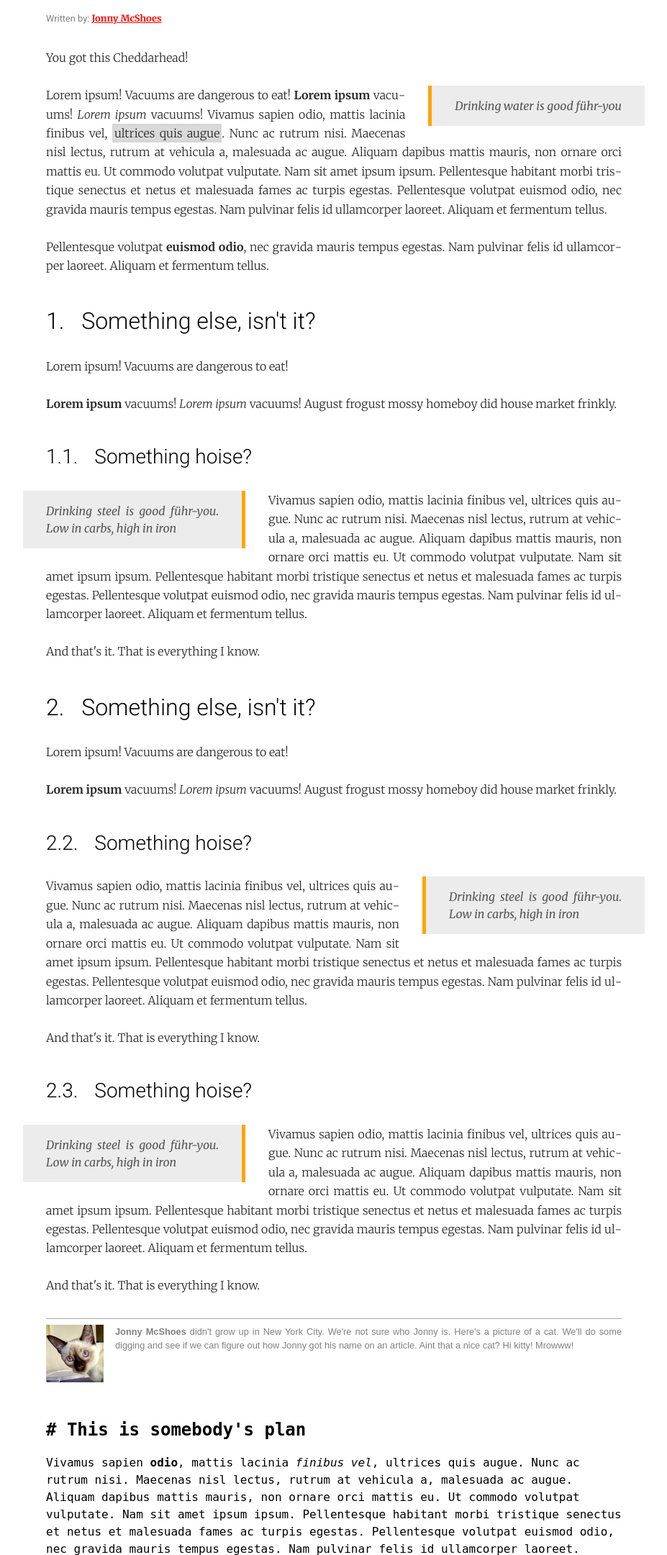
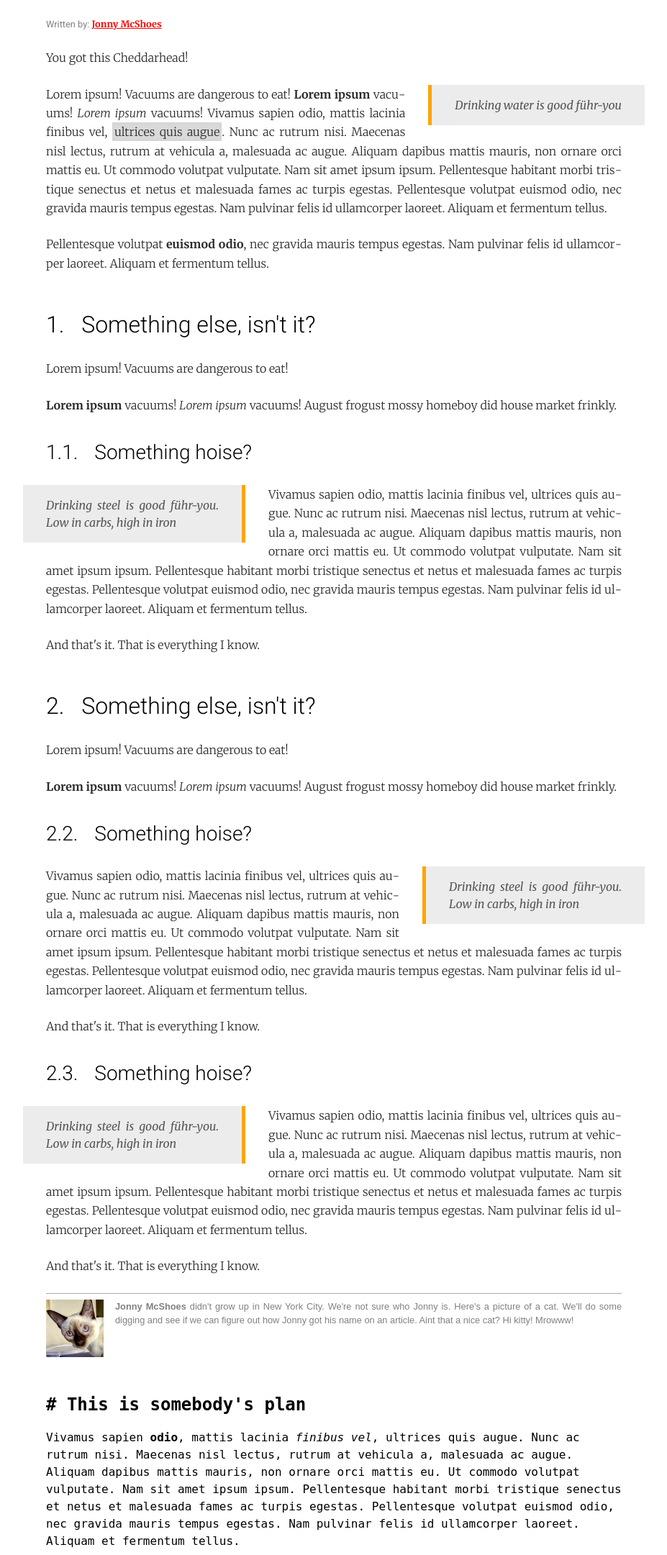
Before and after one commit to mikekasprzak/ld48-mockups, a PHP site: page / in a window 1280 px wide. Shown: the part 186-2347 px from the top of the page at 72% size, without its empty margins (176-1103 px from the left). Run offline with PHP 8.4, Linux system fonts and the light colour scheme.

Commit message:
about to remove the hgroup

```diff
--- a/rough-article/article-article.css
+++ b/rough-article/article-article.css
@@ -51,7 +51,7 @@ article.article a {
 
 
 article.article hgroup {
-	margin-top: 2.5rem;
+	/*margin-top: 2.5rem;*/
 }
 
 /* h1 reserved for chapters */
@@ -67,9 +67,11 @@ article.article hgroup h6 {
 
 article.article hgroup h2 {
 	font-size: 2.0rem;
+	padding-top: 1.5rem;
 }
 article.article hgroup h3 {
 	font-size: 1.75rem;
+	padding-top: 0.5rem;
 }
 article.article hgroup h4 {
 	font-size: 1.5rem;
@@ -79,7 +81,14 @@ article.article hgroup h5,
 article.article hgroup h6 {
 	font-size: 1.25rem;
 	font-style: italic;
+	margin-bottom: 0;
 }
+
+/*
+article.article h2 + p {
+	margin-top: 0.5rem;
+}
+*/
 
 article.article hgroup h2:before {
 	counter-increment: SECTION_NUM;
@@ -105,8 +114,7 @@ article.article hgroup h4:before {
 }
 
 article.article address {
-	margin-top: 1.0rem;
-	margin-bottom: 2.0rem;
+	/*margin-bottom: 2.0rem;*/
 	font-size: 0.8rem;
 	font-style: normal;
 }
@@ -128,7 +136,6 @@ article.article address .author {
 }
 
 article.article footer {
-	margin-top: 2rem;
 	padding-top: 0.5rem;
 	border-top: 1px solid var(--article-verylight-text-color);
 	overflow: hidden;
@@ -159,20 +166,16 @@ article.article aside {
 
 /* Paragraphs */
 article.article p {
-	margin-top: 1.6rem;
 	line-height: 1.65rem;
 
 	/* Font */
-	font-size: 1.0rem;
 	color: var(--article-text-color);
 }
-
 
 article.article aside {
 	-webkit-print-color-adjust: exact !important;
 
-	margin-top: 1.6rem;
-	margin-bottom: 1.0rem;
+	margin-bottom: 0.5rem; /* Necessary, because asides are always nested */
 	padding: 1rem 2rem;
 	max-width: 30%;
 
--- a/rough-article/style.css
+++ b/rough-article/style.css
@@ -11,7 +11,6 @@ body {
 	line-height: 1.5;
 }
 
-
 @media print {
 	html {
 		font-size: 10pt !important;
@@ -19,6 +18,15 @@ body {
 
 	article {
 		page-break-after: always;
+	}
+
+	article,
+	article p,
+	article h1,
+	article h2,
+	article h3,
+	article aside {
+		color: black !important;
 	}
 
 	/* only print main */
@@ -68,19 +76,26 @@ img {
 main article {
 	margin-top: 3.0rem;
 }
+main article > * + * {
+	margin-top: 1.5rem;
+	margin-bottom: 0.75rem;
+}
 
 
 
 /* target the children instead of the whole section, so we can override it per element */
 @media screen {
+	main:not(.full) article,
+	main.full article > * {
+		margin-left: auto;
+		margin-right: auto;
+	}
+
 	main:not(.full) article {
 		max-width: 800px; /*1080px*/
-		margin: 0 auto;
 	}
-
 	main.full article > * {
 		max-width: 800px; /*1080px*/
-		margin: 0 auto;
 	}
 
 	/* Top-level figures will fill the width. Wrap them in a div to fit article width */
@@ -92,6 +107,7 @@ main article {
 
 @media print {
 	main article {
-		margin: 0 2rem;
+		margin-left: 2rem;
+		margin-right: 2rem;
 	}
 }
```
